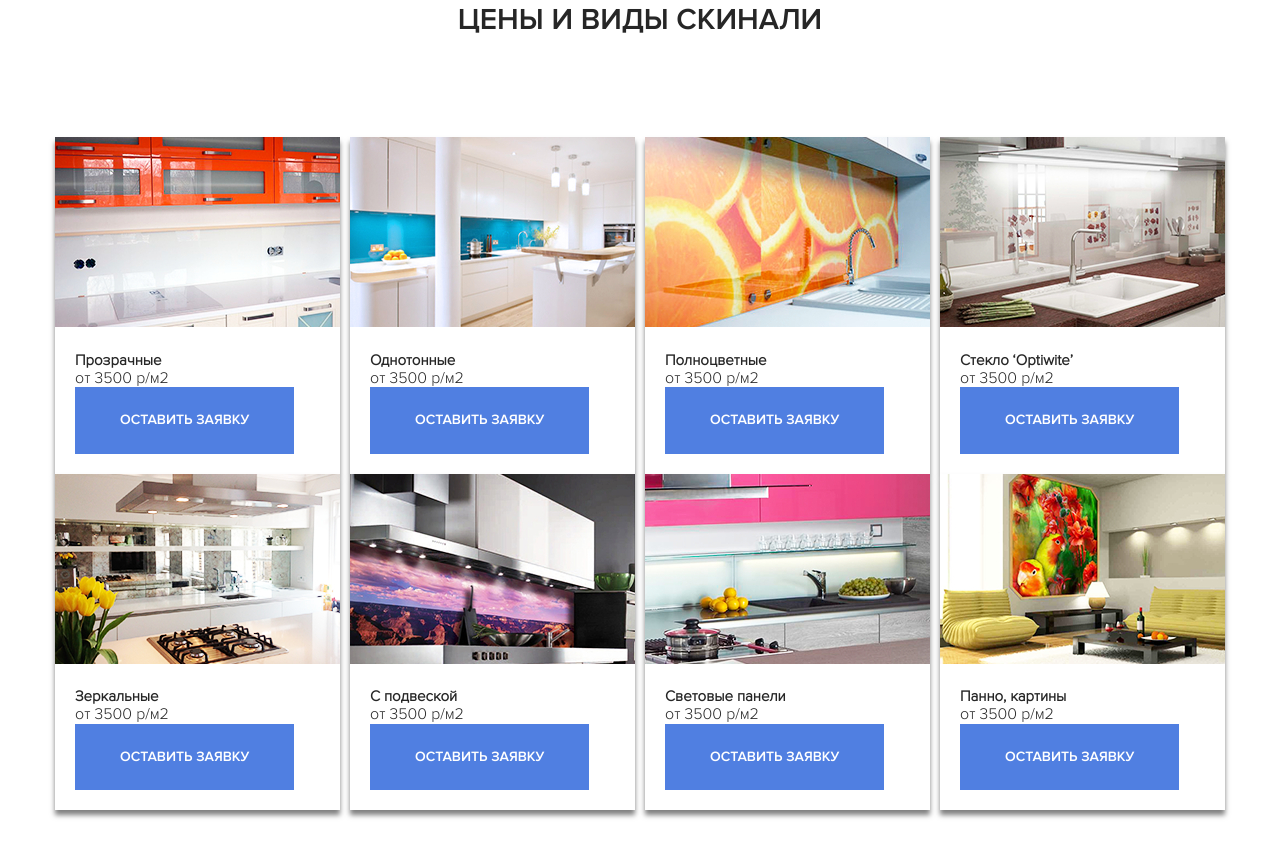
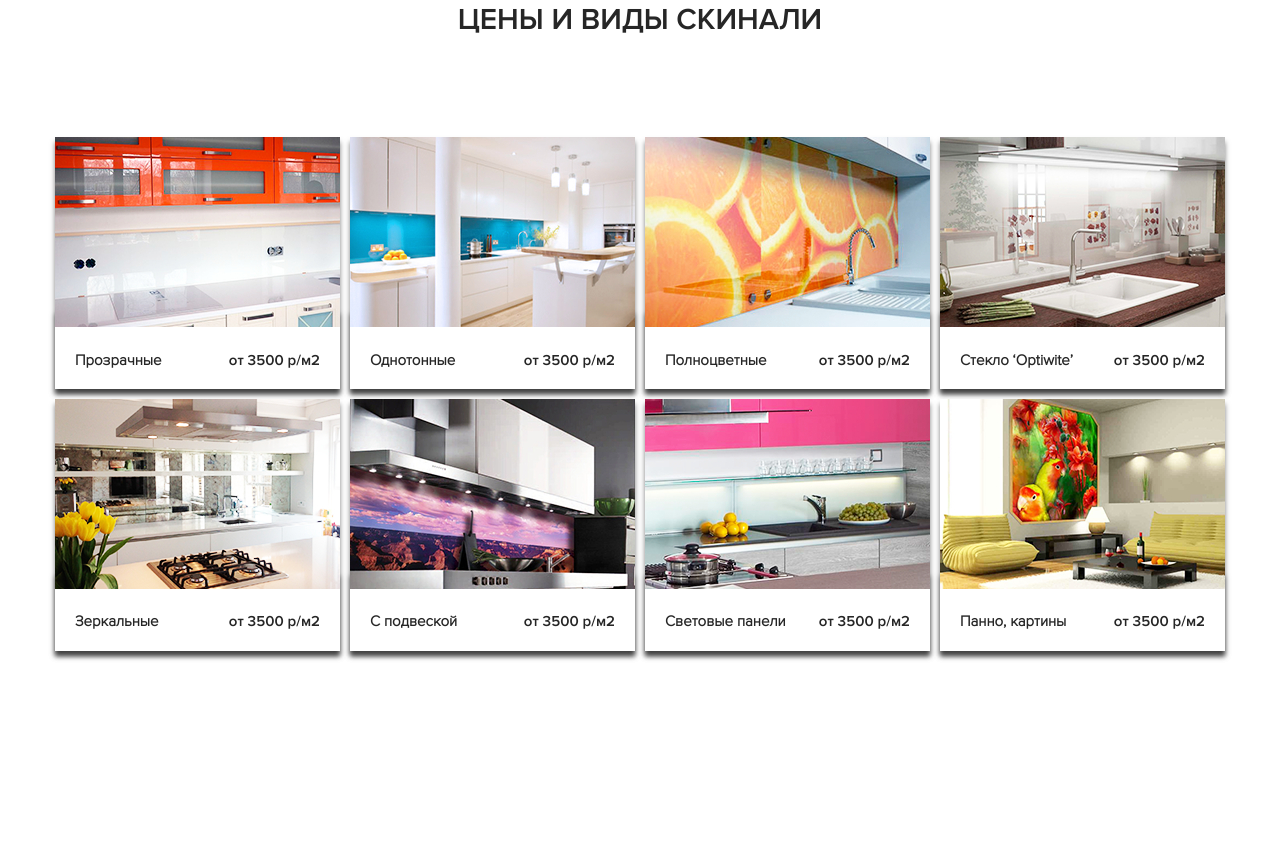
Before and after one commit to zmalakhov/islamov-skinali-1, a plain HTML site: page assets/index.html in a window 1280 px wide. Shown: the part 3993-4850 px from the top of the page. Drawn offline with Linux system fonts and the light colour scheme.

Commit message:
0021 - price - закончил

```diff
--- a/assets/index.html
+++ b/assets/index.html
@@ -261,7 +261,7 @@
         <div class="container">
             <h2 class="section-title section__title">Цены и виды скинали</h2>
             <div class="price-block">
-                <div class="price-card">
+                <div class="price-card price-block__card">
                     <div class="price-card__image">
                         <img src="../img/price/1.jpg" alt="price">
                     </div>
@@ -275,7 +275,7 @@
                         </div>
                     </div>
                 </div>
-                <div class="price-card">
+                <div class="price-card price-block__card">
                     <div class="price-card__image">
                         <img src="../img/price/2.jpg" alt="price">
                     </div>
@@ -289,7 +289,7 @@
                         </div>
                     </div>
                 </div>
-                <div class="price-card">
+                <div class="price-card price-block__card">
                     <div class="price-card__image">
                         <img src="../img/price/3.jpg" alt="price">
                     </div>
@@ -303,7 +303,7 @@
                         </div>
                     </div>
                 </div>
-                <div class="price-card">
+                <div class="price-card price-block__card">
                     <div class="price-card__image">
                         <img src="../img/price/4.jpg" alt="price">
                     </div>
@@ -317,7 +317,7 @@
                         </div>
                     </div>
                 </div>
-                <div class="price-card">
+                <div class="price-card price-block__card">
                     <div class="price-card__image">
                         <img src="../img/price/5.jpg" alt="price">
                     </div>
@@ -331,7 +331,7 @@
                         </div>
                     </div>
                 </div>
-                <div class="price-card">
+                <div class="price-card price-block__card">
                     <div class="price-card__image">
                         <img src="../img/price/6.jpg" alt="price">
                     </div>
@@ -345,7 +345,7 @@
                         </div>
                     </div>
                 </div>
-                <div class="price-card">
+                <div class="price-card price-block__card">
                     <div class="price-card__image">
                         <img src="../img/price/7.jpg" alt="price">
                     </div>
@@ -359,7 +359,7 @@
                         </div>
                     </div>
                 </div>
-                <div class="price-card">
+                <div class="price-card price-block__card">
                     <div class="price-card__image">
                         <img src="../img/price/8.jpg" alt="price">
                     </div>
--- a/assets/sass/_interface.sass
+++ b/assets/sass/_interface.sass
@@ -26,6 +26,8 @@ body
   color: #ffffff
   background-color: $primary
   +bold
+  &:hover
+    cursor: pointer
 .bg-secondary
   background-color: $bg-secondary
 .input
--- a/assets/sass/blocks/_price.sass
+++ b/assets/sass/blocks/_price.sass
@@ -3,10 +3,44 @@
     display: flex
     justify-content: space-between
     flex-wrap: wrap
+    &__card
+      margin-bottom: 10px
   &-card
+    background-color: #ffffff
+    //position: relative
     box-shadow: 0 5px 5px rgba(0, 0, 0, 0.5)
     &__text
+      position: relative
       padding: 20px
+      font-size: 15px
     &__title
       margin: 0
-      font-size: 15px
+    &__cost
+      +bold
+    &__pricetag
+      display: flex
+      justify-content: space-between
+      //margin-bottom: 24px
+    &__button
+      text-align: center
+      position: absolute
+      z-index: -1
+      bottom: 0
+      left: 0
+      box-shadow: 0 5px 5px rgba(0, 0, 0, 0.5)
+      width: 100%
+      height: 80px
+      background-color: #ffffff
+      padding: 20px
+      padding-top: 0
+    &:hover
+      .price-card__button
+        z-index: 99
+        bottom: -80px
+
+@media (max-width: 1200px)
+  .price
+    &-block
+      justify-content: center
+      &__card
+        margin: 20px
```
Also changed, not shown: assets/css/style.css.
